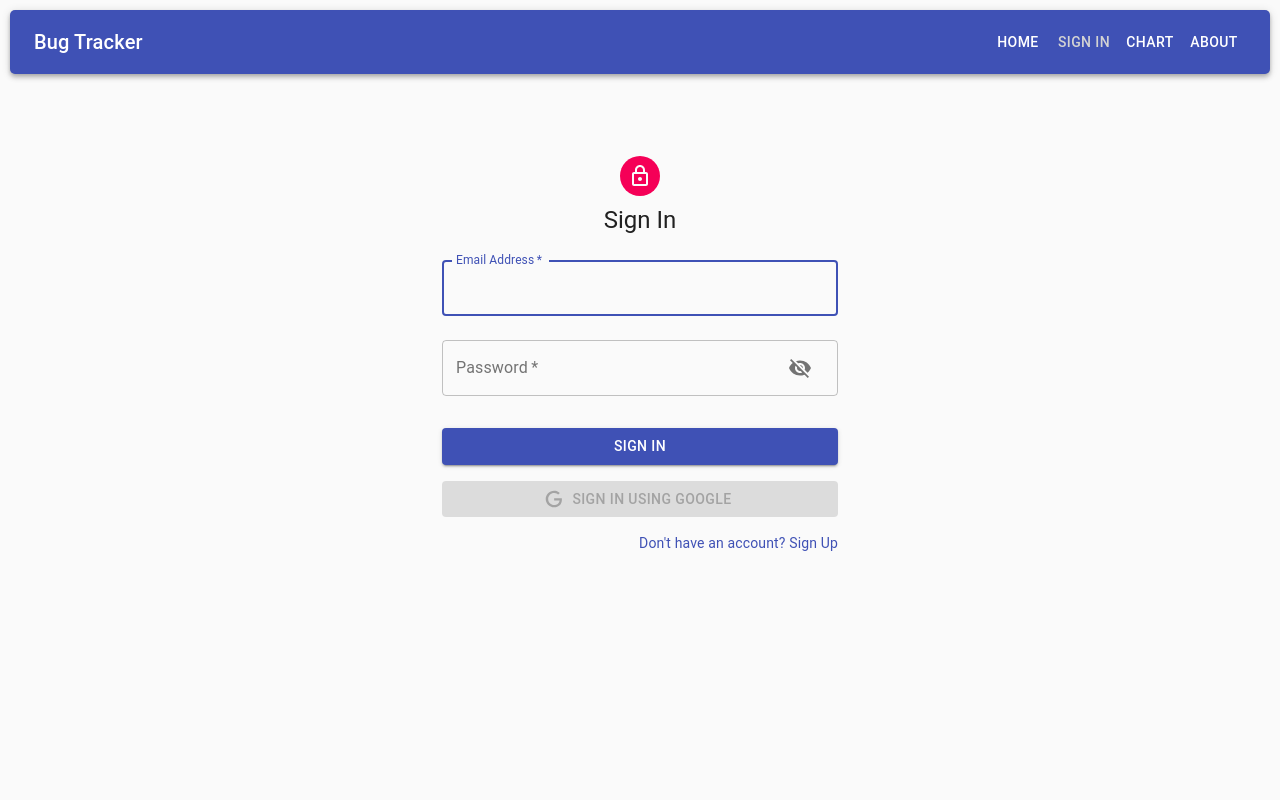
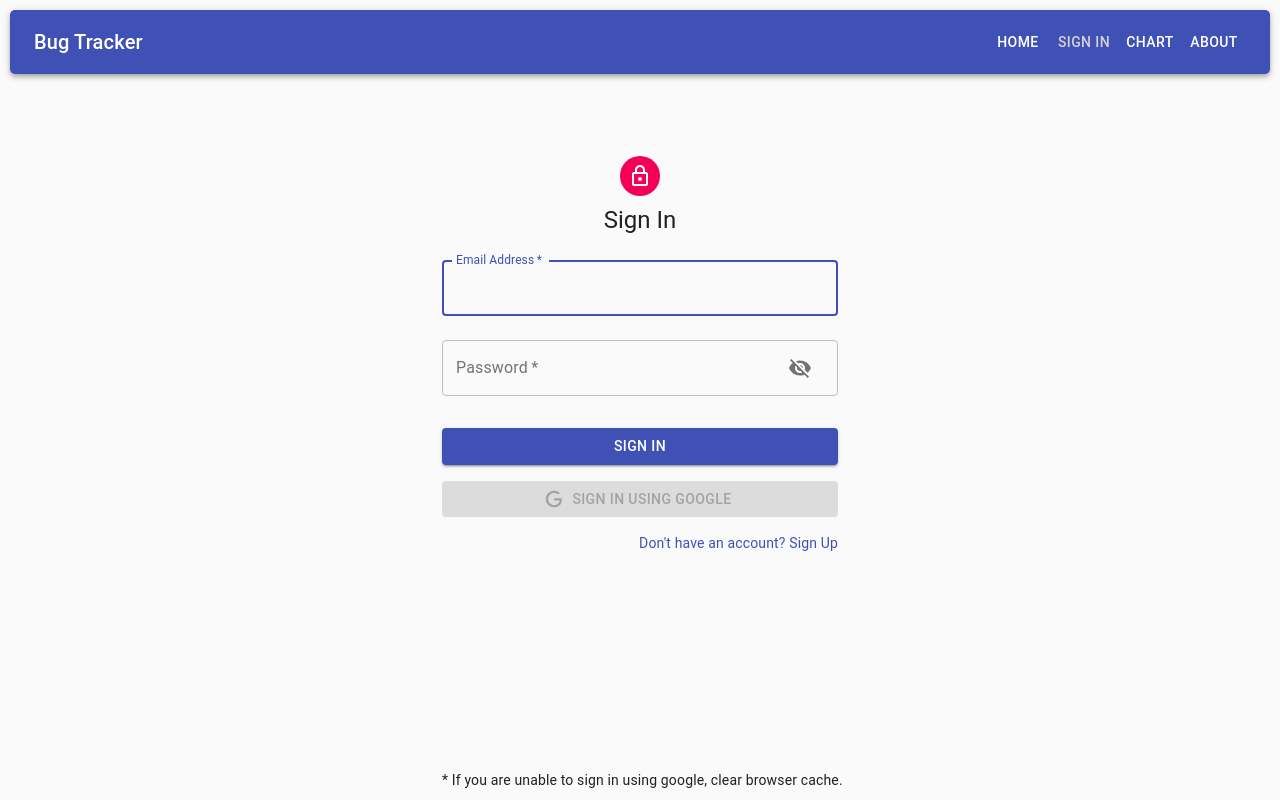
Before and after one commit to Prashant2303/Bug_Tracker, a React (Create React App) app: page /signin in a window 1280 px wide. Built offline with nearby package versions, Linux system fonts and the light colour scheme.

Commit message:
Added cache clear footer to signin

```diff
--- a/src/comps/forms/SignIn.js
+++ b/src/comps/forms/SignIn.js
@@ -32,6 +32,10 @@ const useStyles = makeStyles((theme) => ({
     googleButton: {
         marginBottom: theme.spacing(2),
     },
+    footer: {
+        position: 'fixed',
+        bottom: '10px'
+    }
 }));
 
 const initialFormData = {
@@ -167,6 +171,7 @@ export default function SignIn() {
                             {signup ? "Already have an account? Sign in" : "Don't have an account? Sign Up"}
                         </Link>
                     </Grid>
+                    <footer className={classes.footer}>* If you are unable to sign in using google, clear browser cache.</footer>
                 </form>
             </div>
         </Container>
```
